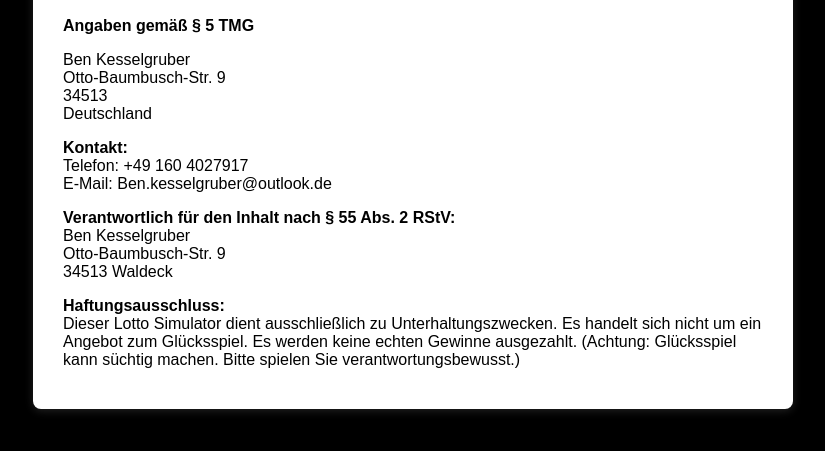
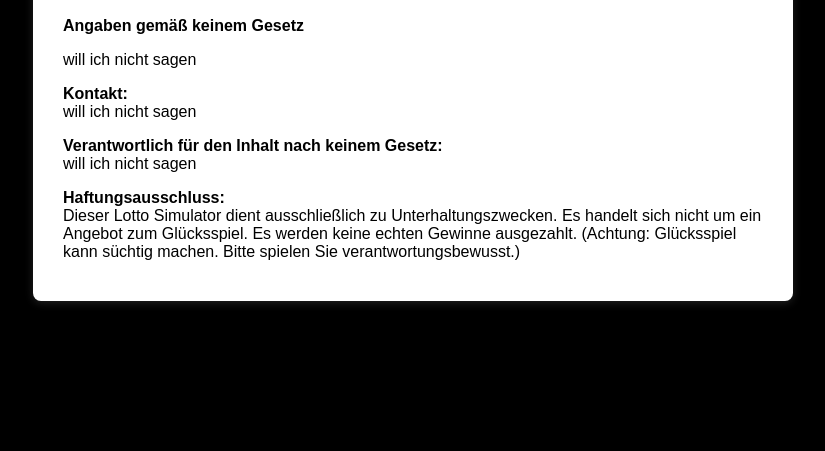
Before and after one commit to Beniban/Lotto-sim, a plain HTML site: page Impressum.html in a window 1280 px wide. Shown: the part 131-582 px from the top of the page, without its empty margins (227-1052 px from the left). Drawn offline with Linux system fonts and the light colour scheme.

Commit message:
Impressum.html

```diff
--- a/Impressum.html
+++ b/Impressum.html
@@ -14,23 +14,16 @@
 <body>
     <div class="container">
         <h1>Impressum</h1>
-        <p><strong>Angaben gemäß § 5 TMG</strong></p>
+        <p><strong>Angaben gemäß keinem Gesetz</strong></p>
         <p>
-            Ben Kesselgruber<br>
-            Otto-Baumbusch-Str. 9<br>
-            34513<br>
-            Deutschland
+            will ich nicht sagen
         </p>
         <p>
             <strong>Kontakt:</strong><br>
-            Telefon: +49 160 4027917<br>
-            E-Mail: Ben.kesselgruber@outlook.de
+            will ich nicht sagen
         </p>
-        <p>
-            <strong>Verantwortlich für den Inhalt nach § 55 Abs. 2 RStV:</strong><br>
-            Ben Kesselgruber<br>
-            Otto-Baumbusch-Str. 9<br>
-            34513 Waldeck
+        <p><strong>Verantwortlich für den Inhalt nach keinem Gesetz:</strong><br>
+            will ich nicht sagen
         </p>
         <p>
             <strong>Haftungsausschluss:</strong><br>
```
